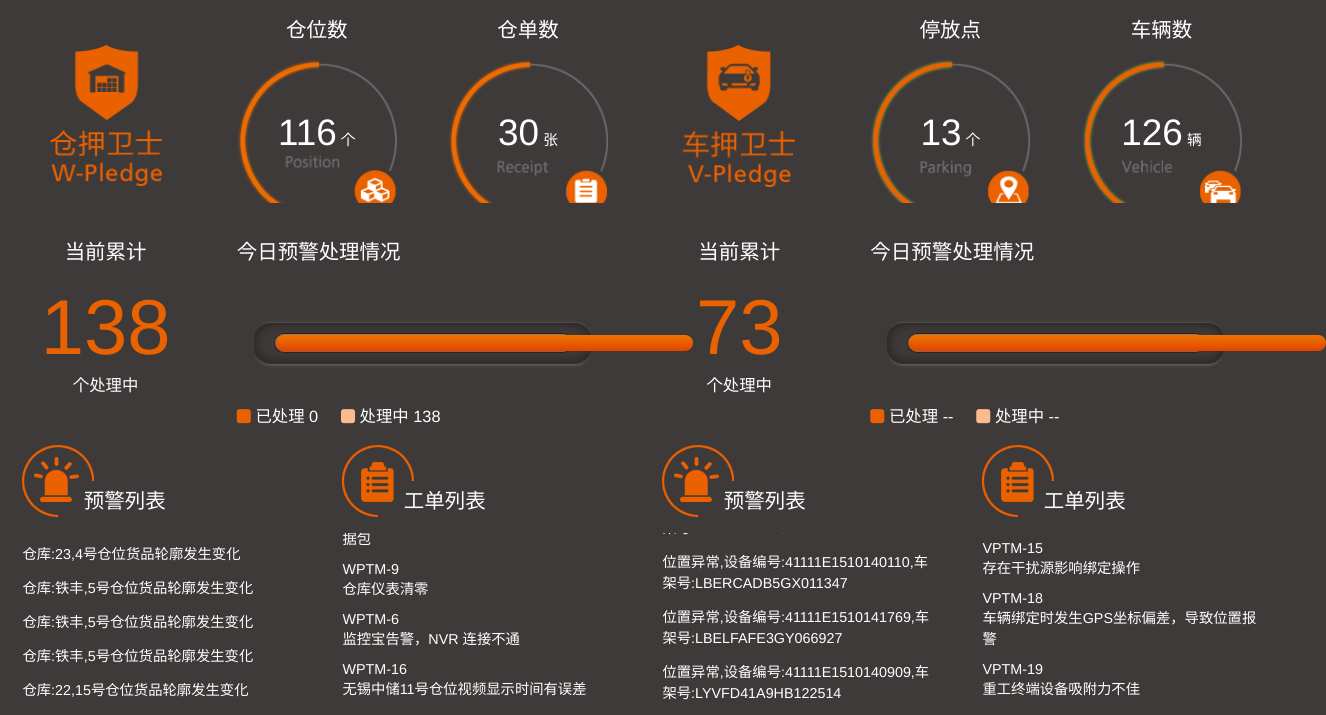
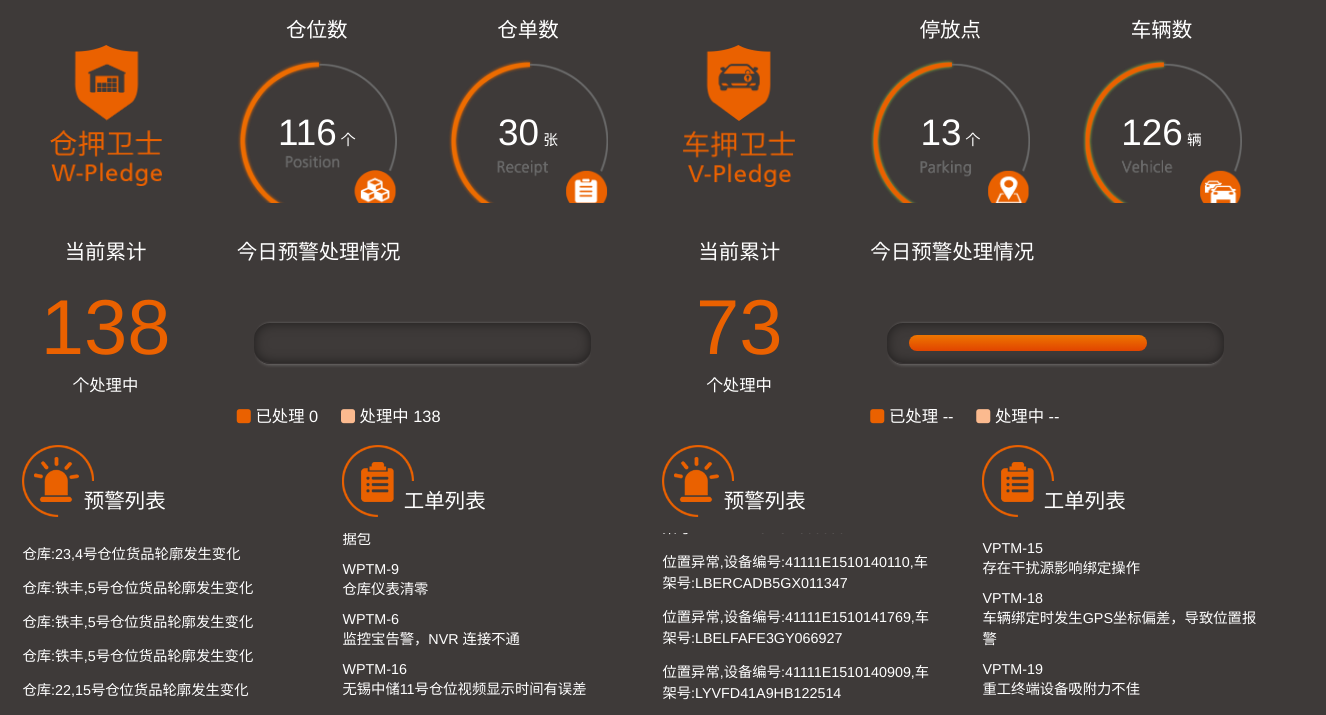
Before and after one commit to ffdawang/dashboard-test, a plain HTML site: page index.html in a window 1280 px wide. Shown: the part 85-800 px from the top of the page, 1326 px wide, since content can reach past the window. Drawn offline with Linux system fonts and the light colour scheme.

Commit message:
bar progress needs more test

```diff
--- a/css/style.css
+++ b/css/style.css
@@ -312,18 +312,17 @@ ul li {
 .progressbar:before{
     position:absolute;
     display:block;
-    content:"";
     width: calc(100% - 40px);
     height:18px;
     top:10px;
     left:20px;
 	-webkit-border-radius:20px;
     border-radius:20px;
-background: #f4b791; /* Old browsers */
-background: -moz-linear-gradient(top,  #f4b791 0%, #f89664 100%); /* FF3.6-15 */
-background: -webkit-linear-gradient(top,  #f4b791 0%,#f89664 100%); /* Chrome10-25,Safari5.1-6 */
-background: linear-gradient(to bottom,  #f4b791 0%,#f89664 100%); /* W3C, IE10+, FF16+, Chrome26+, Opera12+, Safari7+ */
-filter: progid:DXImageTransform.Microsoft.gradient( startColorstr='#f4b791', endColorstr='#f89664',GradientType=0 ); /* IE6-9 */
+	background: #f4b791; /* Old browsers */ /* FF3.6-15 */ /* Chrome10-25,Safari5.1-6 */
+    background: -webkit-linear-gradient(#f4b791 0%, #f89664 100%);
+    background: -o-linear-gradient(#f4b791 0%, #f89664 100%);
+    background: linear-gradient(#f4b791 0%, #f89664 100%); /* W3C, IE10+, FF16+, Chrome26+, Opera12+, Safari7+ */
+    filter: progid:DXImageTransform.Microsoft.gradient( startColorstr='#f4b791', endColorstr='#f89664',GradientType=0 ); /* IE6-9 */
 
 	-webkit-box-shadow: inset 0px 0px 6px 0px rgba(0, 0, 0, 0.85);;
     box-shadow: inset 0px 0px 6px 0px rgba(0, 0, 0, 0.85);
@@ -340,6 +339,7 @@ filter: progid:DXImageTransform.Microsoft.gradient( startColorstr='#f4b791', end
 	border-radius:16px;
 }
 .bar.color2 {
+width:0%;
 background: #ee7600; /* Old browsers */
 background: -moz-linear-gradient(top,  #ee7600 0%, #e14400 100%); /* FF3.6-15 */
 background: -webkit-linear-gradient(top,  #ee7600 0%,#e14400 100%); /* Chrome10-25,Safari5.1-6 */
--- a/index.html
+++ b/index.html
@@ -12,10 +12,8 @@
 $(function() {
 	$('.progressbar').each(function(){
 		var t = $(this);
-		var dataperc = t.attr('data-perc'),
-				barperc = Math.round(dataperc*5.56);
-		t.find('.bar').animate({width:barperc}, dataperc*25);
-
+		var dataperc = t.attr('data-perc'), barperc = 0; //Math.round(dataperc*5.56);
+		t.find('.bar').animate({width:'0%' }, dataperc*25);
 	});
 });
 </script>
@@ -68,8 +66,8 @@ $(function() {
     </div>
     <div class="box box8">
     	<div class="sum">今日预警处理情况</div>
-        <div class="progressbar" data-perc="75">
-			<div class="bar color2">
+        <div class="progressbar" data-perc="50">
+			<div id="warning_ratio"  class="bar color2">
             	<span></span>
             </div>
 		</div>
@@ -94,7 +92,7 @@ $(function() {
     <div class="box box10">
         	<div class="sum">今日预警处理情况</div>
             <div class="progressbar" data-perc="75">
-				<div class="bar color2"><span></span></div>
+				<div id="car_ratio"  class="bar color2"><span></span></div>
 			</div>
             <div class="legend">
             	<i class="fa fa-square legend-1"></i> 已处理 <span id="wh_finished_warnings">--</span>&nbsp;&nbsp;&nbsp;&nbsp;
@@ -310,13 +308,10 @@ $(function() {
 
 		update_date();
 
-		var wh_pie = $("#percentage_wh").asPieProgress({
-			namespace: 'pie_progress'
-		});
+		var wh_perc = $("#warning_ratio");
 
-		var car_pie = $("#percentage_car").asPieProgress({
-			namespace: 'pie_progress'
-		});
+		var car_perc = $("#car_ratio");
+
 		var refreshWHInfo = function() {
 			return $.ajax({
 				url:'data/tlwork.json',
@@ -352,7 +347,9 @@ $(function() {
 								initScrollbox(scrollboxes, 'wh_alarm_lists');
 							}
 							wh_last_data = data;
-							wh_pie.asPieProgress('go', Math.round(100.0*data.wh_finished_warnings/(data.wh_finished_warnings+data.wh_unfinished_warnings)))
+                            var r = data.wh_finished_warnings + data.wh_unfinished_warnings == 0 ? 0 : Math.round(100.0*data.wh_finished_warnings/(data.wh_finished_warnings+data.wh_unfinished_warnings));
+                            var p = r*0.82 + '%';
+                            wh_perc.animate({width:p }, 500);
 						}
 					},
 					error:function(xhr, status, error) {
@@ -399,7 +396,9 @@ $(function() {
 								initScrollbox(scrollboxes, 'car_alarm_lists');
 							}
 							car_last_data = data;
-							car_pie.asPieProgress('go', Math.round(100.0*data.car_finished_warnings/(data.car_finished_warnings+data.car_unfinished_warnings)))
+                            var r = data.car_finished_warnings + data.car_unfinished_warnings == 0 ? 0 : Math.round(100.0*data.car_finished_warnings/(data.car_finished_warnings+data.car_unfinished_warnings));
+                            var p = r*0.82 + '%';
+                            car_perc.animate({width:p }, 500);
 						}
 					},
 					error:function(xhr, status, error) {
```
